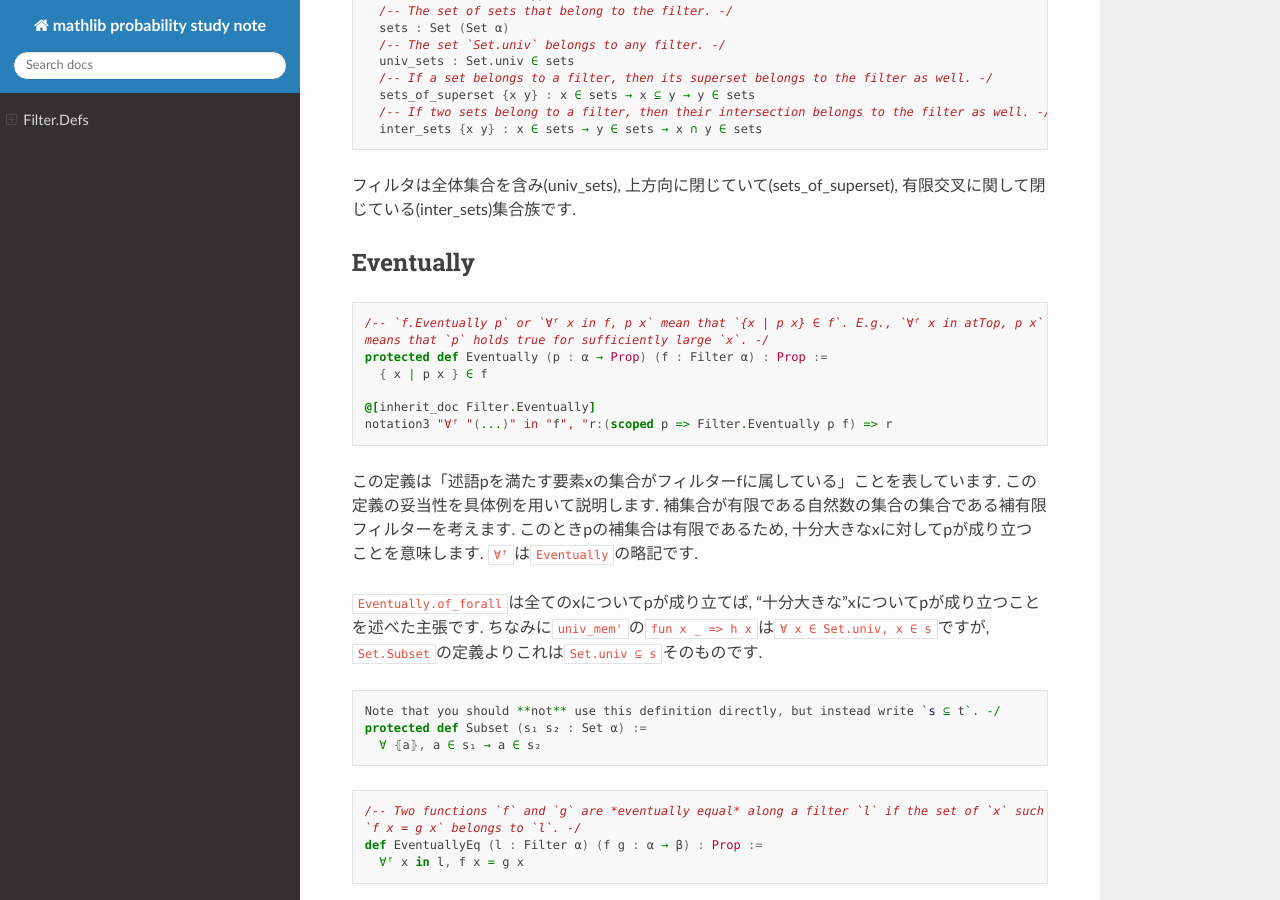
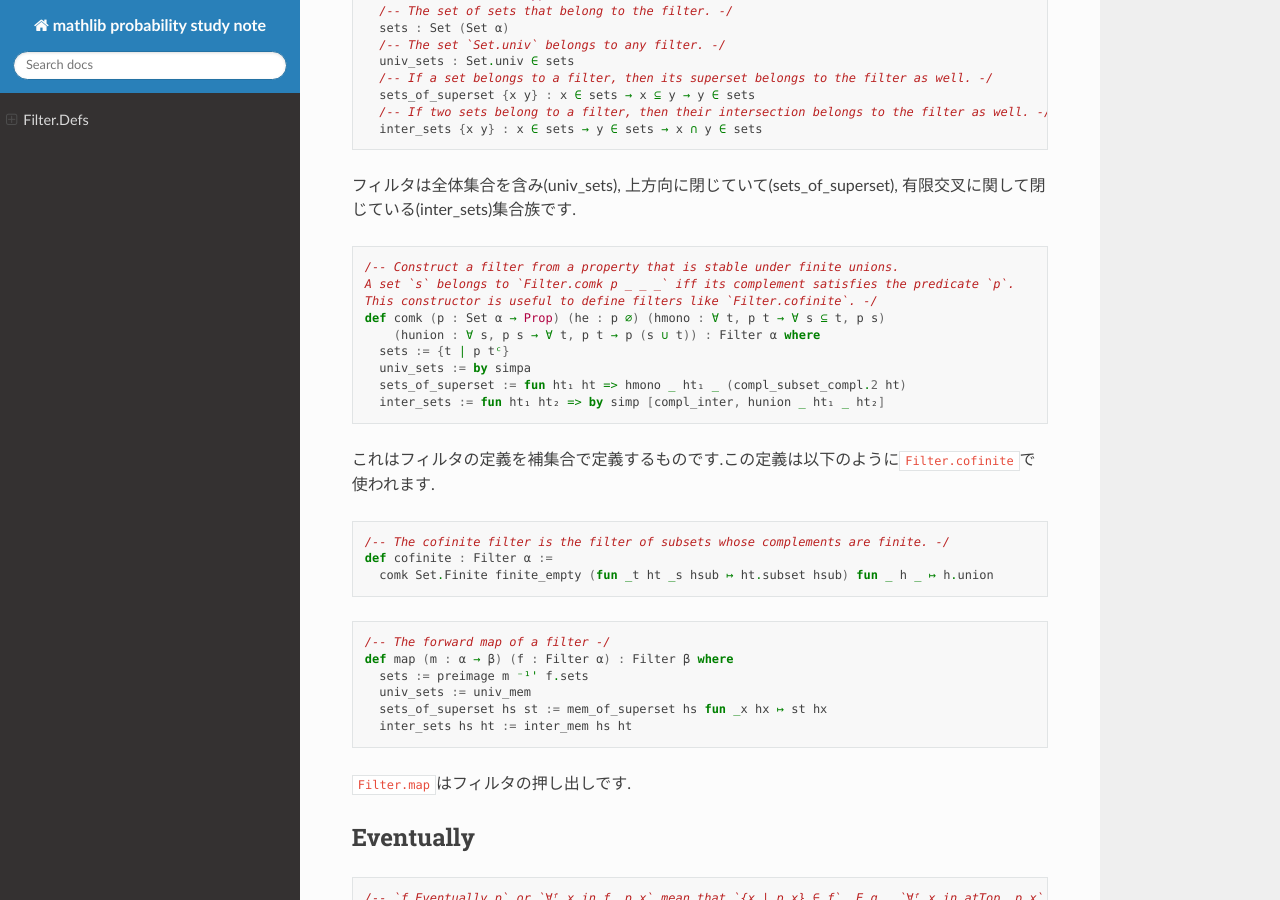
Before and after one commit to auto-res/mathlib_probability_study_note, a Sphinx documentation site: the page built from docs/source/Filter/Defs.md, in a window 1280 px wide and 900 px high, scrolled down 392 px. Built offline with Sphinx 7.4.7 and the Read the Docs theme 3.1.0, drawn with Linux system fonts in a browser that asks for light colours.

Commit message:
probability

````diff
--- a/docs/source/Filter/Defs.md
+++ b/docs/source/Filter/Defs.md
@@ -23,6 +23,35 @@ structure Filter (α : Type*) where
   inter_sets {x y} : x ∈ sets → y ∈ sets → x ∩ y ∈ sets
 ```
 フィルタは全体集合を含み(univ_sets), 上方向に閉じていて(sets_of_superset), 有限交叉に関して閉じている(inter_sets)集合族です.
+
+``` lean4
+/-- Construct a filter from a property that is stable under finite unions.
+A set `s` belongs to `Filter.comk p _ _ _` iff its complement satisfies the predicate `p`.
+This constructor is useful to define filters like `Filter.cofinite`. -/
+def comk (p : Set α → Prop) (he : p ∅) (hmono : ∀ t, p t → ∀ s ⊆ t, p s)
+    (hunion : ∀ s, p s → ∀ t, p t → p (s ∪ t)) : Filter α where
+  sets := {t | p tᶜ}
+  univ_sets := by simpa
+  sets_of_superset := fun ht₁ ht => hmono _ ht₁ _ (compl_subset_compl.2 ht)
+  inter_sets := fun ht₁ ht₂ => by simp [compl_inter, hunion _ ht₁ _ ht₂]
+```
+これはフィルタの定義を補集合で定義するものです.この定義は以下のように`Filter.cofinite`で使われます.
+
+``` lean4
+/-- The cofinite filter is the filter of subsets whose complements are finite. -/
+def cofinite : Filter α :=
+  comk Set.Finite finite_empty (fun _t ht _s hsub ↦ ht.subset hsub) fun _ h _ ↦ h.union
+```
+
+``` lean4
+/-- The forward map of a filter -/
+def map (m : α → β) (f : Filter α) : Filter β where
+  sets := preimage m ⁻¹' f.sets
+  univ_sets := univ_mem
+  sets_of_superset hs st := mem_of_superset hs fun _x hx ↦ st hx
+  inter_sets hs ht := inter_mem hs ht
+```
+`Filter.map`はフィルタの押し出しです.
 
 ## Eventually
 
````
Also changed, not shown: docs/source/Filter/Basic.md (+1 -1 lines), docs/source/index.md (+1 -1 lines), docs/source/plan.md (+0 -1 lines).
